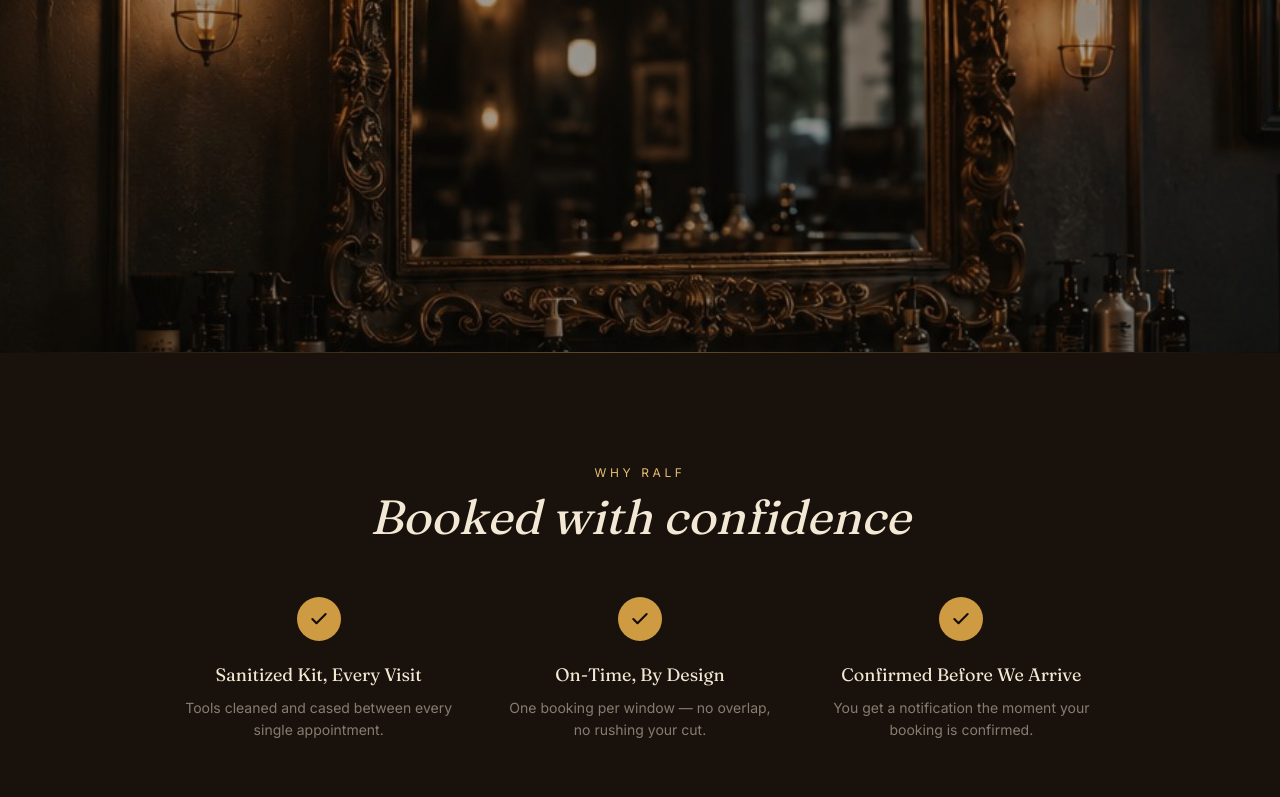
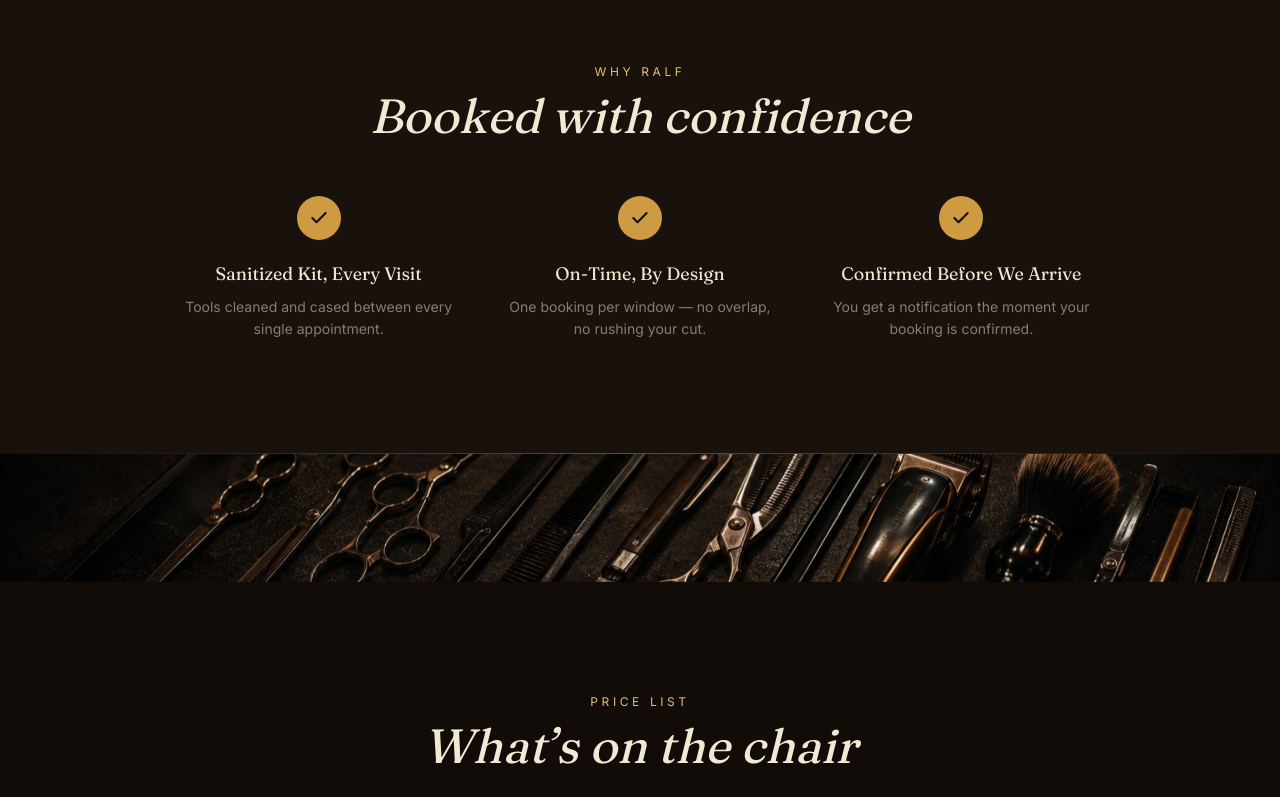
Before and after one commit to douzzan/bookralf, a Next.js app: page / in a window 1280 px wide. Shown: the part 1829-2626 px from the top of the page. Built offline with nearby package versions, Linux system fonts and the light colour scheme; no server answers; the database is empty.

Commit message:
no mirror pic

```diff
--- a/app/page.js
+++ b/app/page.js
@@ -178,14 +178,14 @@ export default function LandingPage() {
 
         <div className="divider-fade" />
 
-        {/* ---------- PHOTO BAND (optional — hides itself if band.jpg is missing) ---------- */}
+        {/* ---------- PHOTO BAND (optional — hides itself if band.jpg is missing) ----------
         <Reveal as="section">
           <ParallaxImage src="/images/band.jpg" alt="" className="h-[40vh] md:h-[50vh]">
             <div className="absolute inset-0 bg-near-black/35" />
           </ParallaxImage>
         </Reveal>
 
-        <div className="divider-fade" />
+        <div className="divider-fade" />*/}
 
         {/* ---------- TRUST BADGES ---------- */}
         <section className="bg-charcoal">
```
